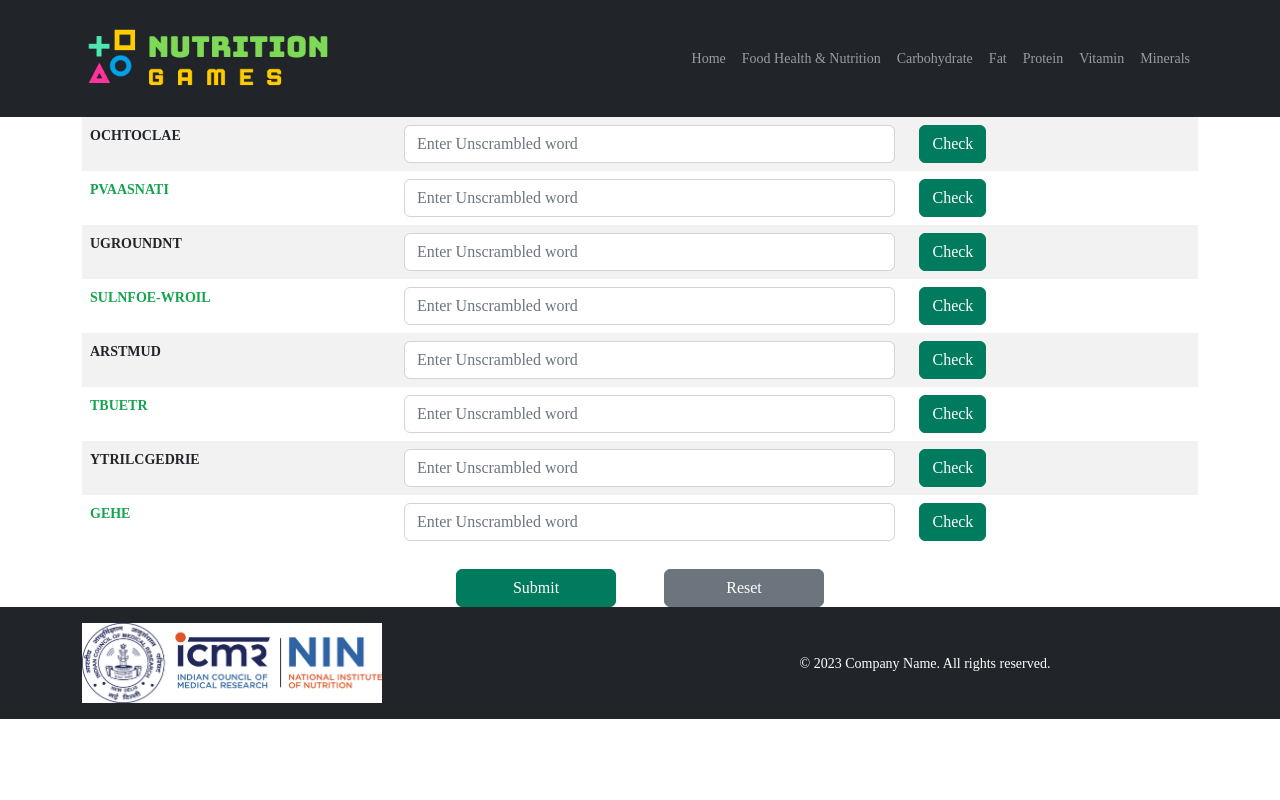
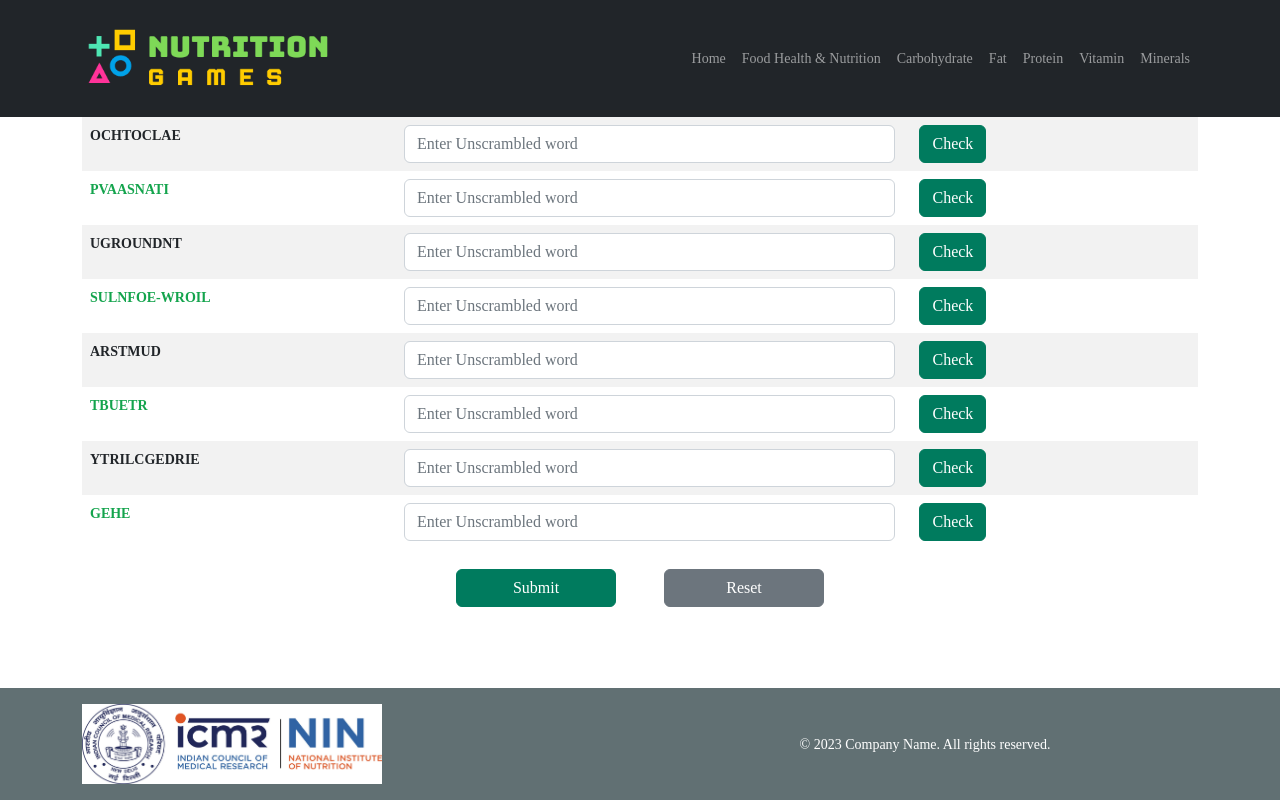
Before and after one commit to bhavani44/my-app, a React (Create React App) app: page /fatscramble in a window 1280 px wide. Built offline with nearby package versions, Linux system fonts and the light colour scheme.

Commit message:
changed footer color and position

```diff
--- a/src/Components/Home/Footer.js
+++ b/src/Components/Home/Footer.js
@@ -3,7 +3,7 @@ import { Container, Row, Col } from "react-bootstrap";
 
 const Footer = () => {
   return (
-    <footer className="bg-dark py-3">
+    <footer className="py-3" style={{ backgroundColor: "#617073",position: 'fixed', bottom: 0, width: '100%' }}>
       <Container>
         <Row className="align-items-center">
           <Col xs={12} sm={6} md={6} lg={6} xl={6} className="text-center text-sm-left">
```
